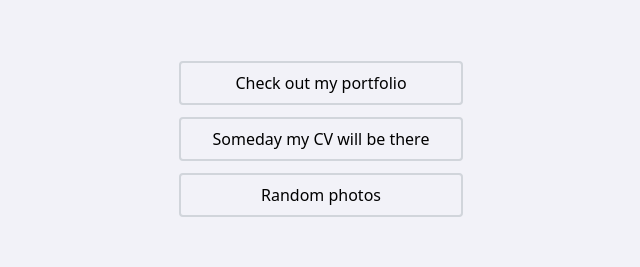
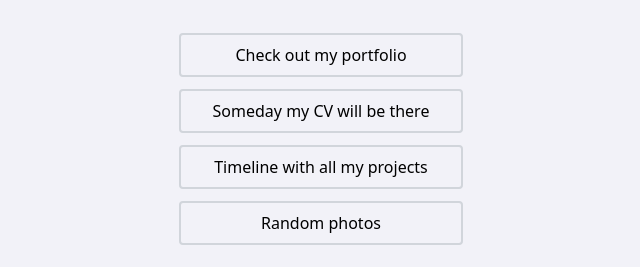
Before and after one commit to wojwozniak/wojwozniak.github.io, a website: page index.html in a window 1280 px wide. Shown: the part 317-584 px from the top of the page, without its empty margins (319-959 px from the left). Drawn offline with Linux system fonts and the light colour scheme.

Commit message:
Update index.html

```diff
--- a/index.html
+++ b/index.html
@@ -39,6 +39,9 @@
             <a href="#"
                 class="block border-2 border-gray-300 text-center py-2 rounded hover:bg-black hover:text-white hover:border-black transition-colors">Someday
                 my CV will be there</a>
+            <a href="https://wojwozniak.com/projects/"
+                class="block border-2 border-gray-300 text-center py-2 rounded hover:bg-black hover:text-white hover:border-black transition-colors"
+                target="_blank">Timeline with all my projects</a>
             <a href="https://instagram.com/woj.wozniak/"
                 class="block border-2 border-gray-300 text-center py-2 rounded hover:bg-black hover:text-white hover:border-black transition-colors"
                 target="_blank">Random
```
